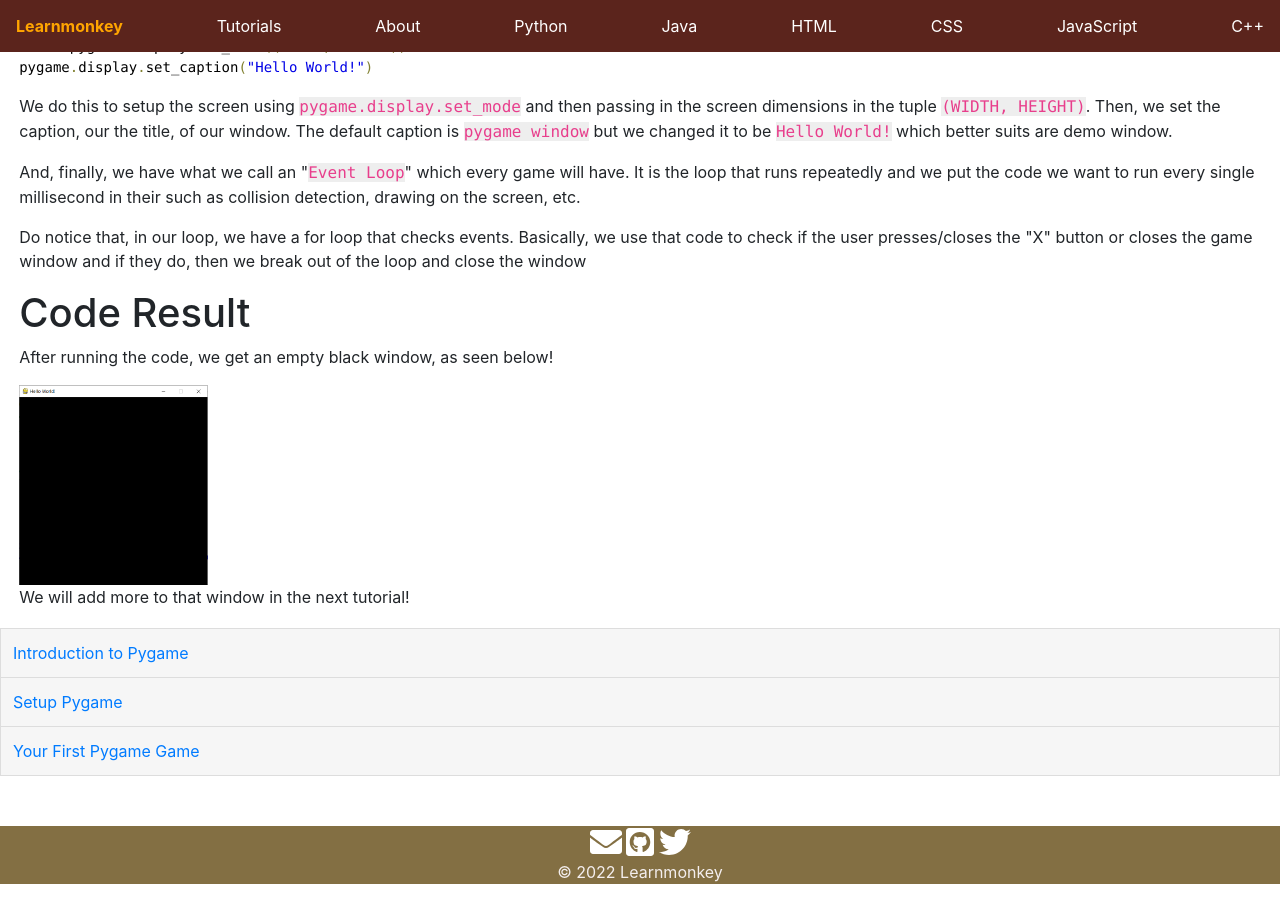
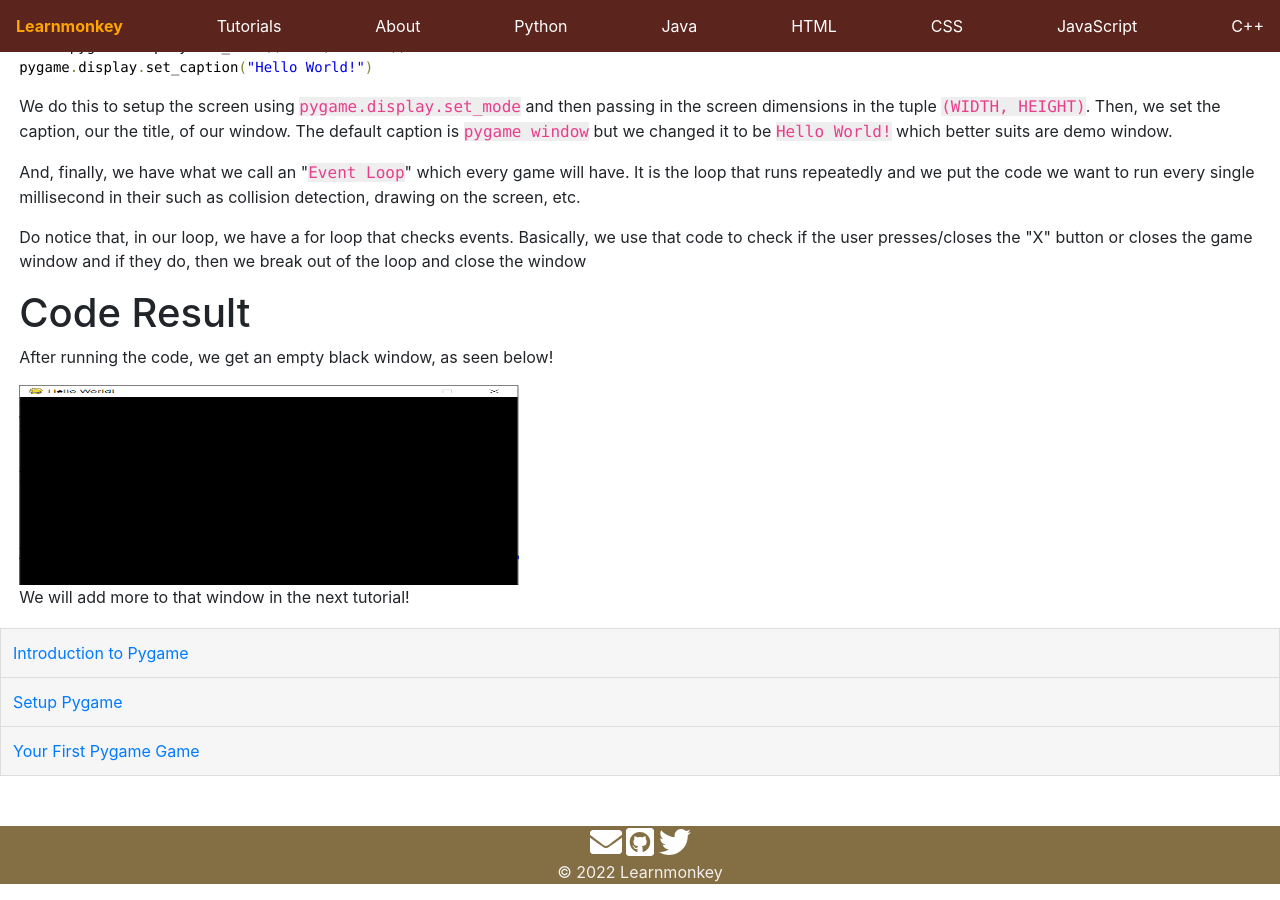
Before and after one commit to learnmonkey/learnmonkey.github.io, a Jekyll site: the page built from programming/python/pygame/first-game.html, in a window 1280 px wide and 900 px high, scrolled down 1068 px. Built offline with Jekyll 4.4.1, drawn with Linux system fonts in a browser that asks for light colours.

Commit message:
image size

```diff
--- a/programming/python/pygame/first-game.html
+++ b/programming/python/pygame/first-game.html
@@ -52,6 +52,6 @@ pygame<span style='color:#808030; '>.</span>display<span style='color:#808030; '
 <section>
   <h1>Code Result</h1>
   <p>After running the code, we get an empty black window, as seen below!</p>
-  <img src="/images/programming/python/pygame/demo-window.png" alt="Demo Pygame Window">
+  <img src="/images/programming/python/pygame/demo-window.png" alt="Demo Pygame Window" width="500" height="500">
   <p>We will add more to that window in the next tutorial!</p>
 </section>
```
